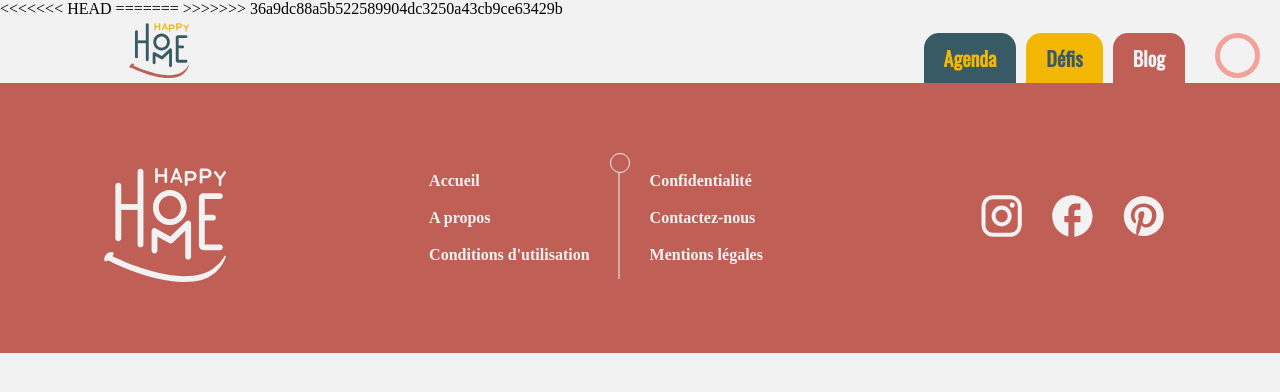
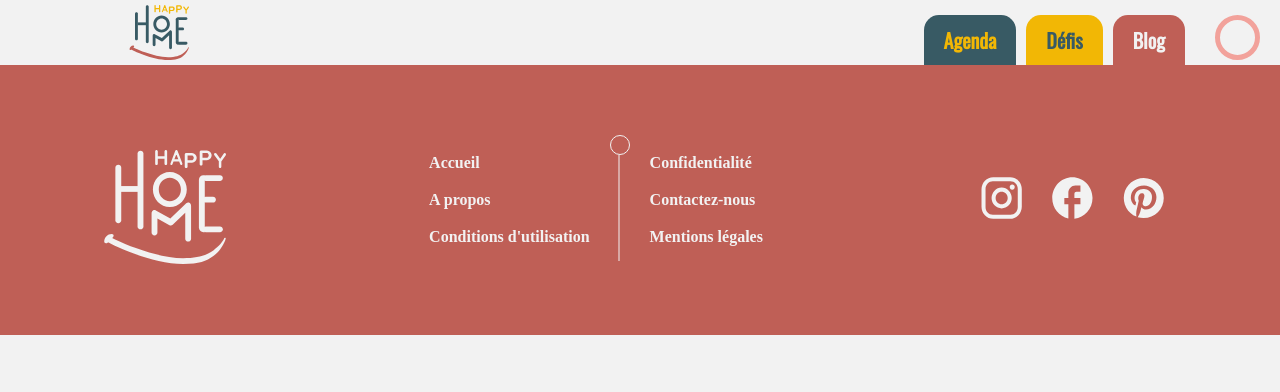
Before and after one commit to JoeTaufana/HHSymfony, a Symfony app: template templates/base.html.twig in a window 1280 px wide. Shown: the top 392 px of the page. Run offline with Twig, Linux system fonts and the light colour scheme; the template is opened without the code that fills it, so the values that code supplies are empty; some libraries are stand-ins or nearby versions.

Commit message:
correction css

```diff
--- a/templates/base.html.twig
+++ b/templates/base.html.twig
@@ -6,25 +6,10 @@
 			<link rel="stylesheet" href="{{asset('css/style.css')}}">
 		{% endblock %}
 
-<<<<<<< HEAD
-		{# <link rel="stylesheet" href="{{ asset('css/creation.css') }}"> #}
-		{# {% block javascripts %}
-				            {{ encore_entry_script_tags('app') }}
-				        {% endblock %} #}
-=======
-		{# Run `composer require symfony/webpack-encore-bundle` to start using Symfony UX #}
-		{#<link rel="stylesheet" href="{{ asset('css/creation.css') }}">#}
-		<link rel="stylesheet" href="{{ asset('css/style.css') }}">
-		{# <link rel="stylesheet" href="{{ asset('css/creation.css') }}"> #}
-
-		{% block stylesheet %}
-
-		{% endblock %}
-
 		{# {% block javascripts %}
 		            #{{ encore_entry_script_tags('app') }}
 		        {% endblock %} #}
->>>>>>> 36a9dc88a5b522589904dc3250a43cb9ce63429b
+
 	</head>
 	<header>
 		{% block header %}
```
